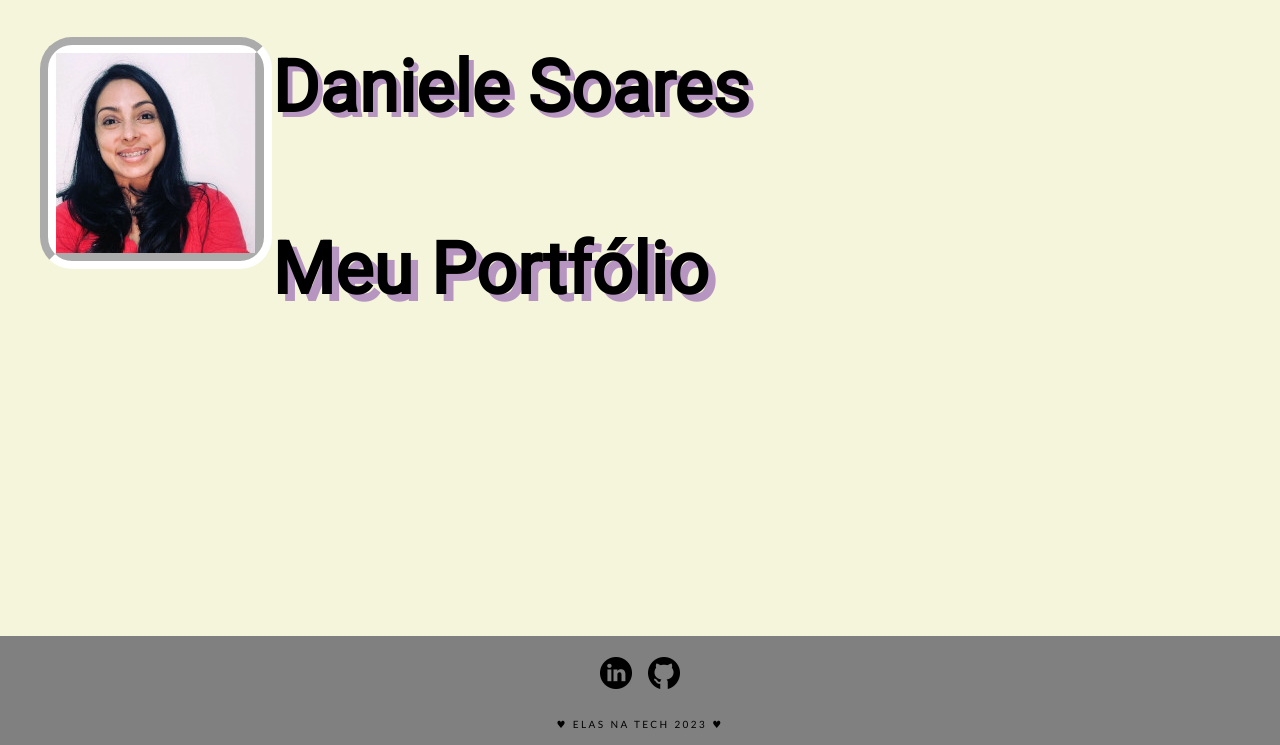
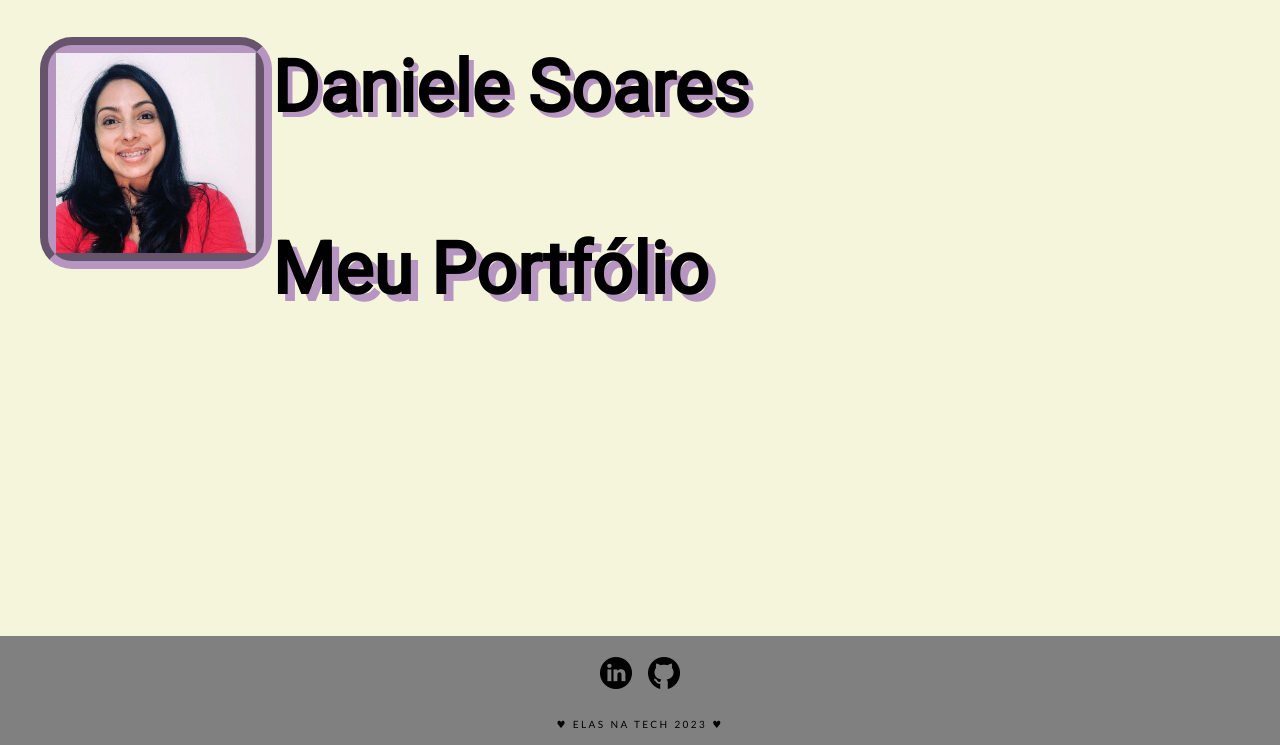
Before and after one commit to danisoaresl/danisoaresl2.github.io, a plain HTML site: page index.html in a window 1280 px wide. Shown: the part 55-800 px from the top of the page. Drawn offline with Linux system fonts and the light colour scheme; a web font is replaced by a local one.

Commit message:
atualizacao2112

```diff
--- a/style.css
+++ b/style.css
@@ -78,7 +78,7 @@ section{
 }
 
 #img_circular {
-    border: groove 1em white;
+    border: groove 1em #b695c0;
     border-radius: 2em;
     float: left;
     display: inline-block;
```
